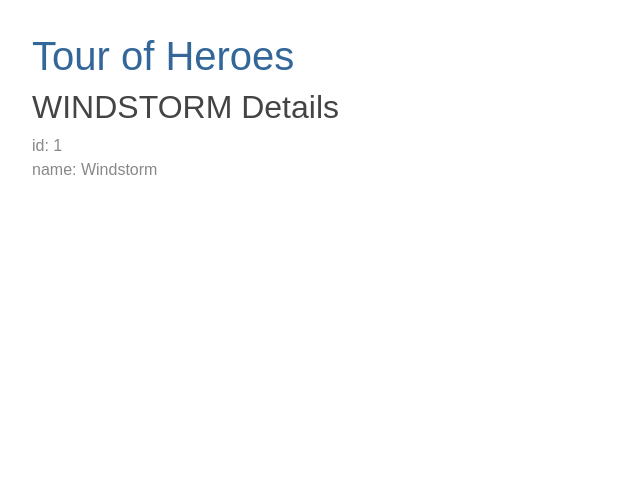
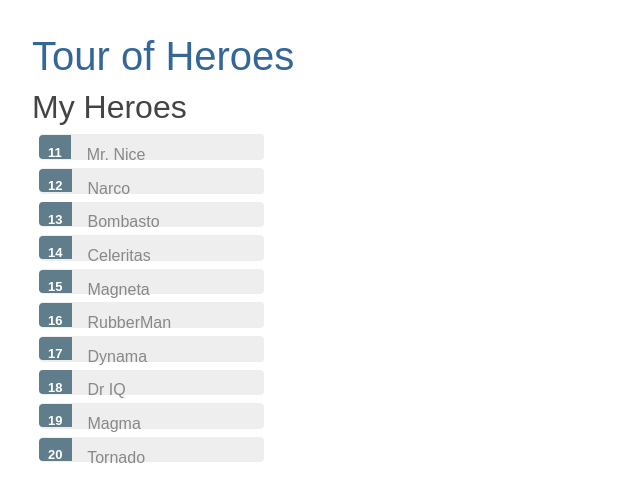
Before and after one commit to surbhi-fotedar/angular-tour-of-heroes, an Angular app: page / in a window 1280 px wide. Shown: the top 502 px of the page, without its empty margins (0-640 px from the left). Built offline with nearby package versions, Linux system fonts and the light colour scheme.

Commit message:
Hero Detail component is displaying details isnated of hero componenet

```diff
--- /dev/null
+++ b/src/app/hero-details/hero-details.component.html
@@ -0,0 +1,11 @@
+<div *ngIf="hero">
+
+  <h2>{{hero.name | uppercase}} Details</h2>
+  <div><span>id: </span>{{hero.id}}</div>
+  <div>
+    <label>name:
+      <input [(ngModel)]="hero.name" placeholder="name"/>
+    </label>
+  </div>
+
+</div>
--- /dev/null
+++ b/src/app/hero-details/hero-details.component.ts
@@ -0,0 +1,18 @@
+import { Component, OnInit, Input } from '@angular/core';
+import { Hero } from '../hero';
+
+@Component({
+  selector: 'app-hero-details',
+  templateUrl: './hero-details.component.html',
+  styleUrls: ['./hero-details.component.css']
+})
+export class HeroDetailsComponent implements OnInit {
+
+  @Input() hero: Hero;
+
+  constructor() { }
+
+  ngOnInit() {
+  }
+
+}
--- a/src/app/heroes/heroes.component.css
+++ b/src/app/heroes/heroes.component.css
@@ -0,0 +1,55 @@
+/* HeroesComponent's private CSS styles */
+
+.selected {
+  background-color: #CFD8DC !important;
+  color: white;
+}
+
+.heroes {
+  margin: 0 0 2em 0;
+  list-style-type: none;
+  padding: 0;
+  width: 15em;
+}
+
+.heroes li {
+  cursor: pointer;
+  position: relative;
+  left: 0;
+  background-color: #EEE;
+  margin: .5em;
+  padding: .3em 0;
+  height: 1.6em;
+  border-radius: 4px;
+}
+
+.heroes li.selected:hover {
+  background-color: #BBD8DC !important;
+  color: white;
+}
+
+.heroes li:hover {
+  color: #607D8B;
+  background-color: #DDD;
+  left: .1em;
+}
+
+.heroes .text {
+  position: relative;
+  top: -3px;
+}
+
+.heroes .badge {
+  display: inline-block;
+  font-size: small;
+  color: white;
+  padding: 0.8em 0.7em 0 0.7em;
+  background-color: #607D8B;
+  line-height: 1em;
+  position: relative;
+  left: -1px;
+  top: -4px;
+  height: 1.8em;
+  margin-right: .8em;
+  border-radius: 4px 0 0 4px;
+}
--- a/src/app/heroes/heroes.component.html
+++ b/src/app/heroes/heroes.component.html
@@ -1,3 +1,8 @@
-<h2>{{hero.name | uppercase}} Details</h2>
-<div><span>id: </span>{{hero.id}}</div>
-<div><span>name: </span>{{hero.name}}</div>
+<h2>My Heroes</h2>
+<ul class="heroes">
+  <li *ngFor="let hero of heroes" [class.selected]="hero === selectedHero" (click)="onSelect(hero)">
+    <span class="badge">{{hero.id}}</span> {{hero.name}}
+  </li>
+</ul>
+
+<app-hero-details [hero]="selectedHero"></app-hero-details>
--- a/src/app/heroes/heroes.component.ts
+++ b/src/app/heroes/heroes.component.ts
@@ -1,5 +1,7 @@
 import { Component, OnInit } from '@angular/core';
 import { Hero } from '../hero';
+import { HEROES } from '../mock-heroes';
+
 @Component({
   selector: 'app-heroes',
   templateUrl: './heroes.component.html',
@@ -7,13 +9,18 @@ import { Hero } from '../hero';
 })
 export class HeroesComponent implements OnInit {
 
-  hero: Hero = {
-    id: 1,
-    name: 'Windstorm'
-  };
+  heroes = HEROES;
+  selectedHero: Hero;
+
   constructor() { }
 
   ngOnInit() {
   }
 
+
+
+  onSelect(hero: Hero): void {
+  this.selectedHero = hero;
 }
+
+}
--- /dev/null
+++ b/src/app/mock-heroes.ts
@@ -0,0 +1,14 @@
+import { Hero } from './hero';
+
+export const HEROES: Hero[] = [
+  { id: 11, name: 'Mr. Nice' },
+  { id: 12, name: 'Narco' },
+  { id: 13, name: 'Bombasto' },
+  { id: 14, name: 'Celeritas' },
+  { id: 15, name: 'Magneta' },
+  { id: 16, name: 'RubberMan' },
+  { id: 17, name: 'Dynama' },
+  { id: 18, name: 'Dr IQ' },
+  { id: 19, name: 'Magma' },
+  { id: 20, name: 'Tornado' }
+];
```
Also changed, not shown: src/app/app.module.ts (+6 -2 lines), src/app/hero-details/hero-details.component.css (added), 1 other file (tests, documents, lock files or other folders).
